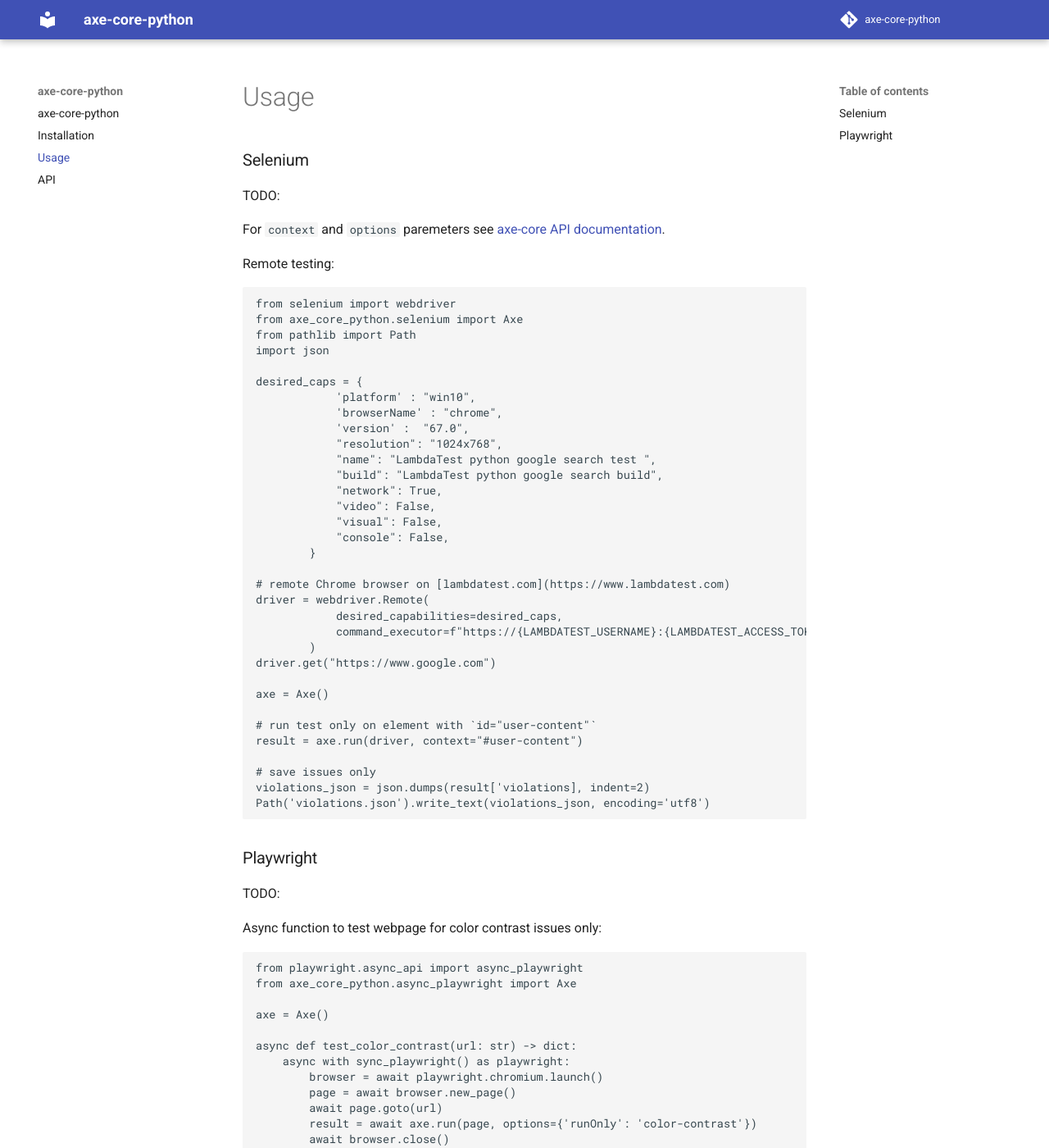
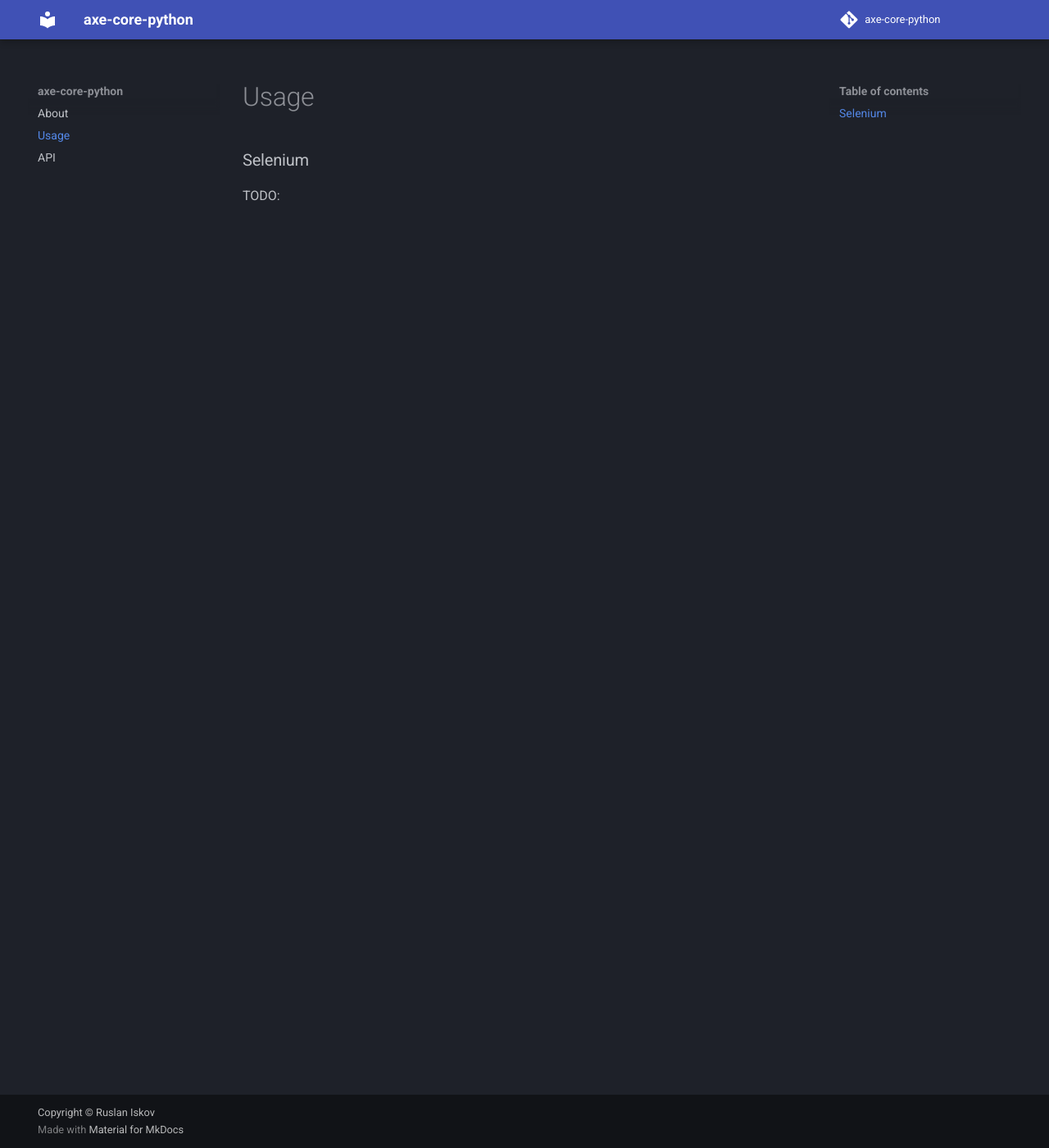
Before and after one commit to pamelafox/axe-playwright-python, an MkDocs documentation site: the page built from docs/usage.md, in a window 1280 px wide and 1400 px high. Shown: the whole window at 82% size. Built offline with MkDocs 1.6.1 and Material for MkDocs 9.7.7, drawn with Linux system fonts in a browser that asks for light colours; comment, search, counter and statistics services are not loaded; some of the changed text lies outside the part shown.

Commit message:
docs: documentation fixes

````diff
--- a/docs/installation.md
+++ /dev/null
@@ -1,34 +0,0 @@
-# Installation
-
-```console
-pip install -U axe-core-python
-```
-
-### Selenium
-
-To install Selenium:
-
-```console
-pip install selenium
-```
-
-The appropriate driver for the browser you intend to use should be
-downloaded and added to your path,
-e.g. [geckodriver](https://github.com/mozilla/geckodriver/releases) for Firefox:
-
-To simplify management of binary drivers for different browsers:
-[Webdriver Manager for Python](https://github.com/SergeyPirogov/webdriver_manager).
-
-### Playwright
-
-To install Playwright ([docs](https://playwright.bootcss.com/python/docs/installation)):
-
-```console
-pip install playwright
-```
-
-Also install browser binaries:
-
-```console
-python -m playwright install
-```
--- a/docs/usage.md
+++ b/docs/usage.md
@@ -2,7 +2,7 @@
 
 TODO:
 
-For `context` and `options` paremeters see [axe-core API documentation](https://github.com/dequelabs/axe-core/blob/develop/doc/API.md#api-name-axerun).
+<!-- For `context` and `options` paremeters see [axe-core API documentation](https://github.com/dequelabs/axe-core/blob/develop/doc/API.md#api-name-axerun).
 
 Remote testing:
 
@@ -65,4 +65,4 @@
         await browser.close()
         return result['violations']
 ```
-https://camo.githubusercontent.com/41415ee92389d5dd1a36783f3f230a67aa8a9cd64a36f324719bf7011e8f0513/68747470733a2f2f696d672e736869656c64732e696f2f707970692f762f6178652d73656c656e69756d2d707974686f6e2e737667
+https://camo.githubusercontent.com/41415ee92389d5dd1a36783f3f230a67aa8a9cd64a36f324719bf7011e8f0513/68747470733a2f2f696d672e736869656c64732e696f2f707970692f762f6178652d73656c656e69756d2d707974686f6e2e737667 -->
--- a/mkdocs.yml
+++ b/mkdocs.yml
@@ -11,6 +11,12 @@
 
 theme:
   name: "material"
+  language: "en"
+  palette:
+    scheme: slate
+    # primary: 'black'
+    accent: 'white'
+
 
 plugins:
   - mkdocstrings:
@@ -23,7 +29,7 @@
             heading_level: 2
             show_root_heading: true
             show_root_toc_entry: false
-            # docstring_section_style: list
+            docstring_section_style: list
             merge_init_into_class: true
             # show_if_no_docstring: true
 
@@ -40,9 +46,8 @@
     language: "en"
 
 nav:
-  - index.md
-  - installation.md
-  - usage.md
+  - About: index.md
+  - Usage: usage.md
   - API: api.md
 
 # Google Analytics
````
Also changed, not shown: README.md (+1 -5 lines), docs/api.md (+4 -0 lines), docs/index.md (+43 -0 lines).
